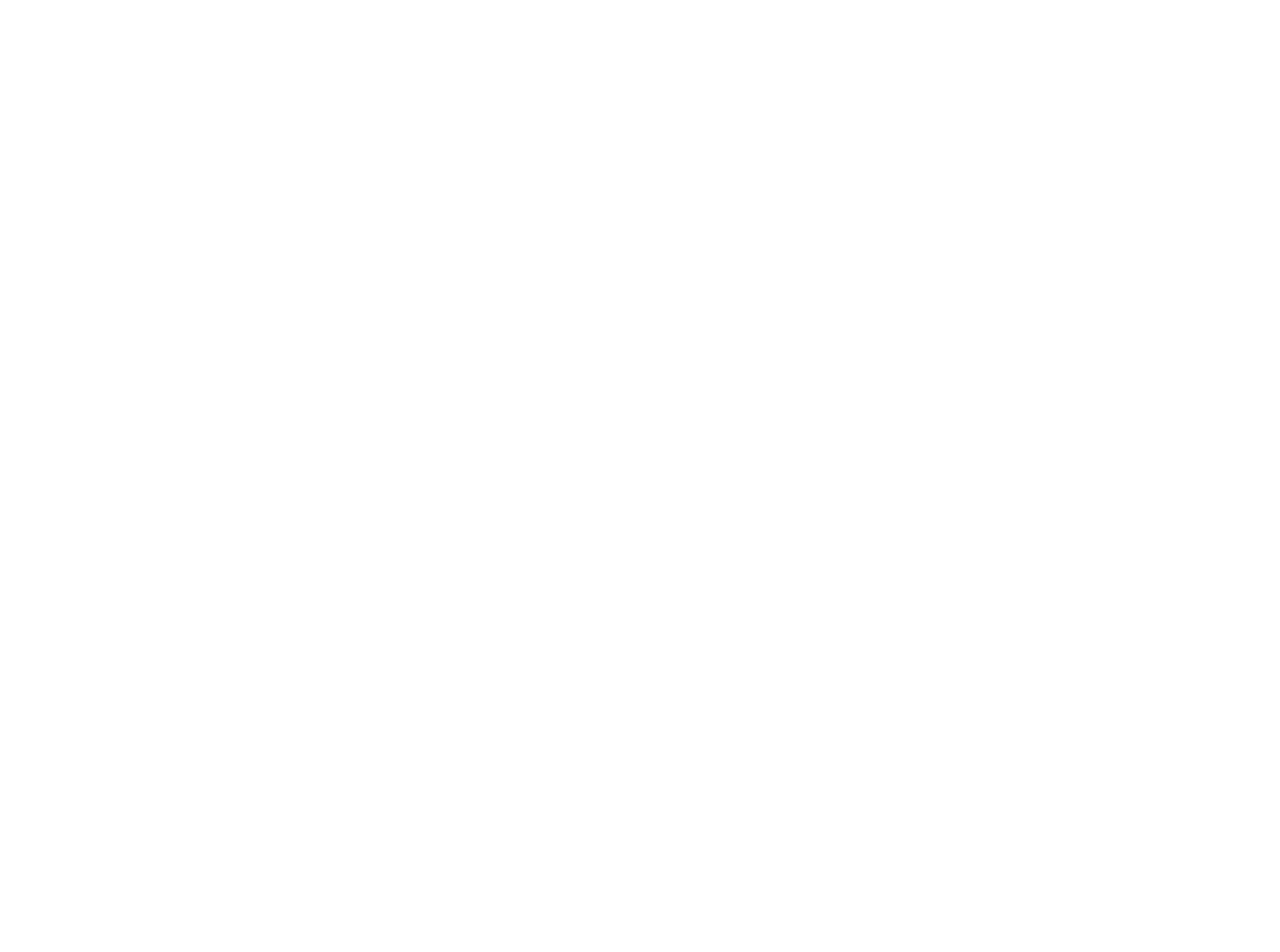
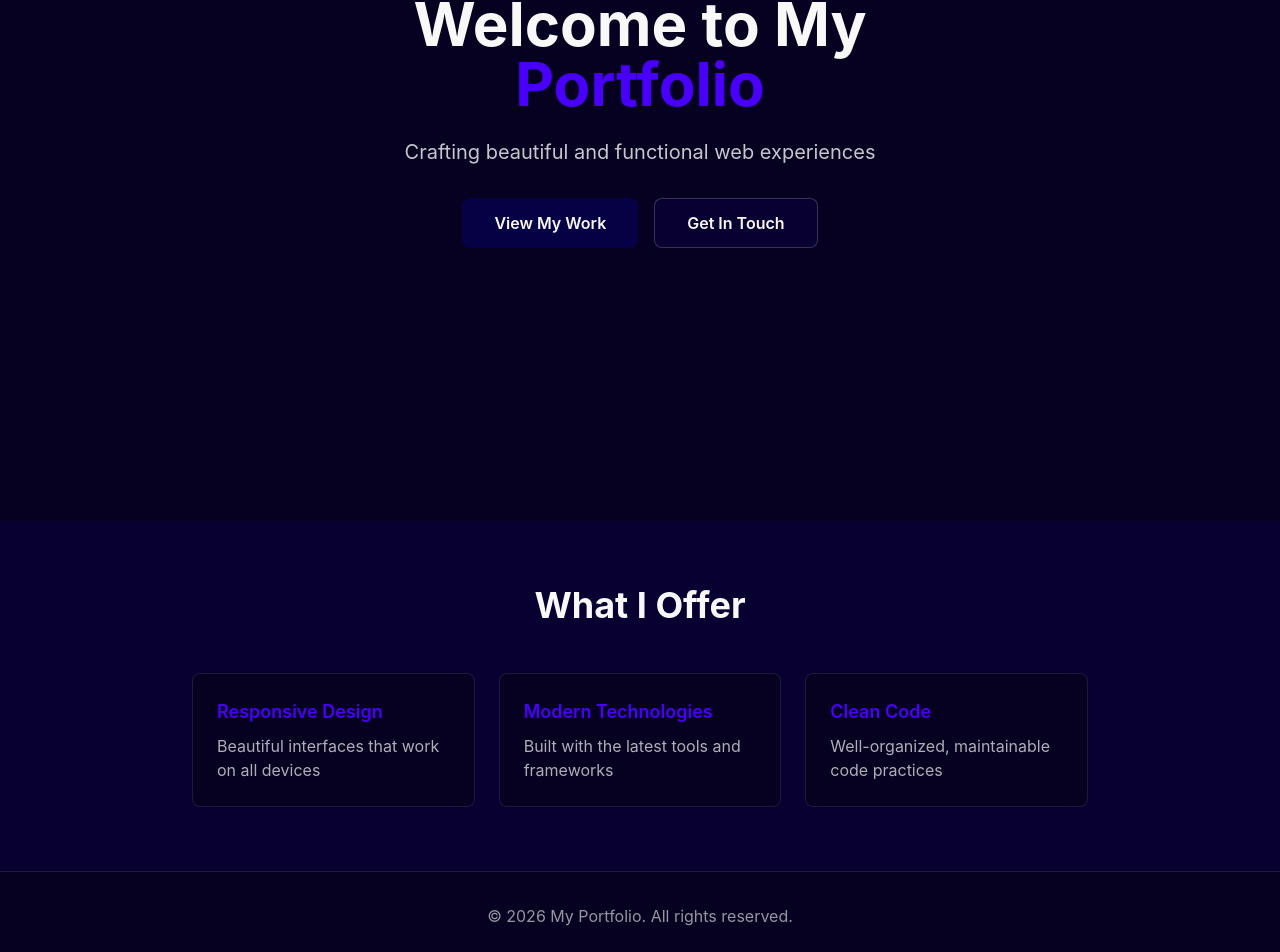
Before and after one commit to cburke6897/Portfolio, a React (Vite) app: page / in a window 1280 px wide. Shown: the part 279-1231 px from the top of the page. Before the commit the page ends 800 px from the top, so only its background shows below. Built offline with nearby package versions, Linux system fonts and the light colour scheme.

Commit message:
Creates basic Home page

```diff
--- a/src/pages/Home.jsx
+++ b/src/pages/Home.jsx
@@ -1,5 +1,76 @@
+import DropdownMenu from "../components/DropdownMenu";
+
 export default function Home() {
-    return (
-        <h1>Welcome to My Portfolio</h1>
-    )
+  return (
+    <div className="min-h-screen bg-bg-light dark:bg-bg-dark text-text-light dark:text-text-dark transition-colors">
+      <DropdownMenu />
+
+      {/* Hero Section */}
+      <section className="flex flex-col items-center justify-center min-h-screen px-4">
+        <div className="max-w-2xl text-center space-y-6">
+          <h1 className="text-5xl md:text-6xl font-bold">
+            Welcome to My <span className="text-primary dark:text-primary-dark">Portfolio</span>
+          </h1>
+
+          <p className="text-lg md:text-xl text-text-light/80 dark:text-text-dark/80">
+            Crafting beautiful and functional web experiences
+          </p>
+
+          <div className="flex flex-col sm:flex-row gap-4 justify-center mt-8">
+            <button className="px-8 py-3 rounded-lg bg-button dark:bg-button-dark hover:bg-button-hover dark:hover:bg-button-hover-dark text-text-light dark:text-text-dark font-semibold transition-colors">
+              View My Work
+            </button>
+            <button className="px-8 py-3 rounded-lg bg-surface-light dark:bg-surface-dark hover:bg-black/5 dark:hover:bg-white/10 text-text-light dark:text-text-dark font-semibold transition-colors border border-text-light/20 dark:border-text-dark/20">
+              Get In Touch
+            </button>
+          </div>
+        </div>
+      </section>
+
+      {/* Features Section */}
+      <section className="py-16 px-4 bg-surface-light dark:bg-surface-dark">
+        <div className="max-w-4xl mx-auto">
+          <h2 className="text-3xl md:text-4xl font-bold text-center mb-12">
+            What I Offer
+          </h2>
+
+          <div className="grid md:grid-cols-3 gap-6">
+            {[
+              {
+                title: "Responsive Design",
+                description: "Beautiful interfaces that work on all devices"
+              },
+              {
+                title: "Modern Technologies",
+                description: "Built with the latest tools and frameworks"
+              },
+              {
+                title: "Clean Code",
+                description: "Well-organized, maintainable code practices"
+              }
+            ].map((feature, idx) => (
+              <div
+                key={idx}
+                className="p-6 rounded-lg bg-bg-light dark:bg-bg-dark border border-text-light/10 dark:border-text-dark/10 hover:border-primary dark:hover:border-primary-dark transition-colors"
+              >
+                <h3 className="text-lg font-semibold text-primary dark:text-primary-dark mb-2">
+                  {feature.title}
+                </h3>
+                <p className="text-text-light/70 dark:text-text-dark/70">
+                  {feature.description}
+                </p>
+              </div>
+            ))}
+          </div>
+        </div>
+      </section>
+
+      {/* Footer */}
+      <footer className="py-8 px-4 bg-bg-light dark:bg-bg-dark border-t border-text-light/10 dark:border-text-dark/10">
+        <div className="max-w-4xl mx-auto text-center text-text-light/60 dark:text-text-dark/60">
+          <p>&copy; 2026 My Portfolio. All rights reserved.</p>
+        </div>
+      </footer>
+    </div>
+  );
 }
```
